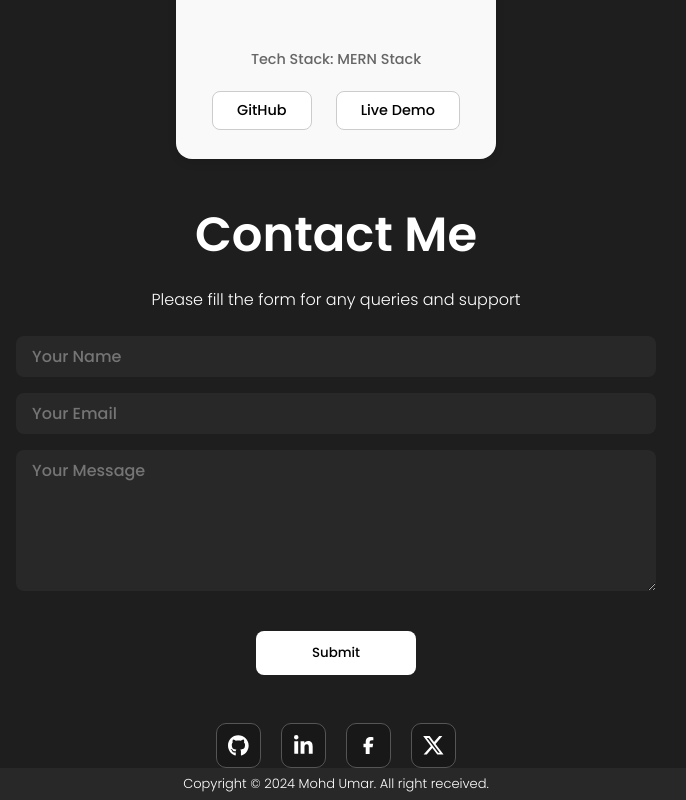
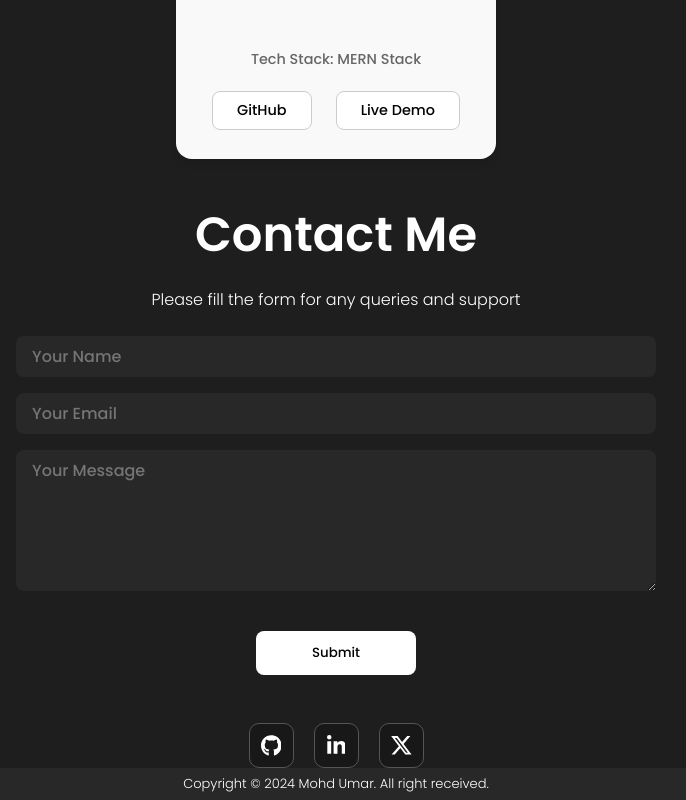
Before and after one commit to MohdUmar07/Personal_Portfolio, a React (Create React App) app: page / in a window 1280 px wide. Shown: the part 2988-3788 px from the top of the page, without its empty margins (304-990 px from the left). Built offline with nearby package versions, Linux system fonts and the light colour scheme.

Commit message:
Commented the link of Facebook as it is not in need yet

```diff
--- a/src/components/Contact/contact.js
+++ b/src/components/Contact/contact.js
@@ -5,7 +5,7 @@ import "./contact.css";
 
 import Github from "../../ui/SocialIcons/Github";
 import LinkedIn from "../../ui/SocialIcons/LinkedIn";
-import Facebook from "../../ui/SocialIcons/Facebook";
+// import Facebook from "../../ui/SocialIcons/Facebook";
 import X from "../../ui/SocialIcons/X";
 
 const Contact = () => {
@@ -154,13 +154,13 @@ const Contact = () => {
           >
             <LinkedIn className="socialIcon" />
           </a>
-          <a
+          {/* <a
             href="https://www.facebook.com/your-facebook-profile/"
             target="_blank"
             rel="noopener noreferrer"
           >
             <Facebook className="socialIcon" />
-          </a>
+          </a> */}
           <a
             href="https://twitter.com/@ICodeAlchemist"
             target="_blank"
```
